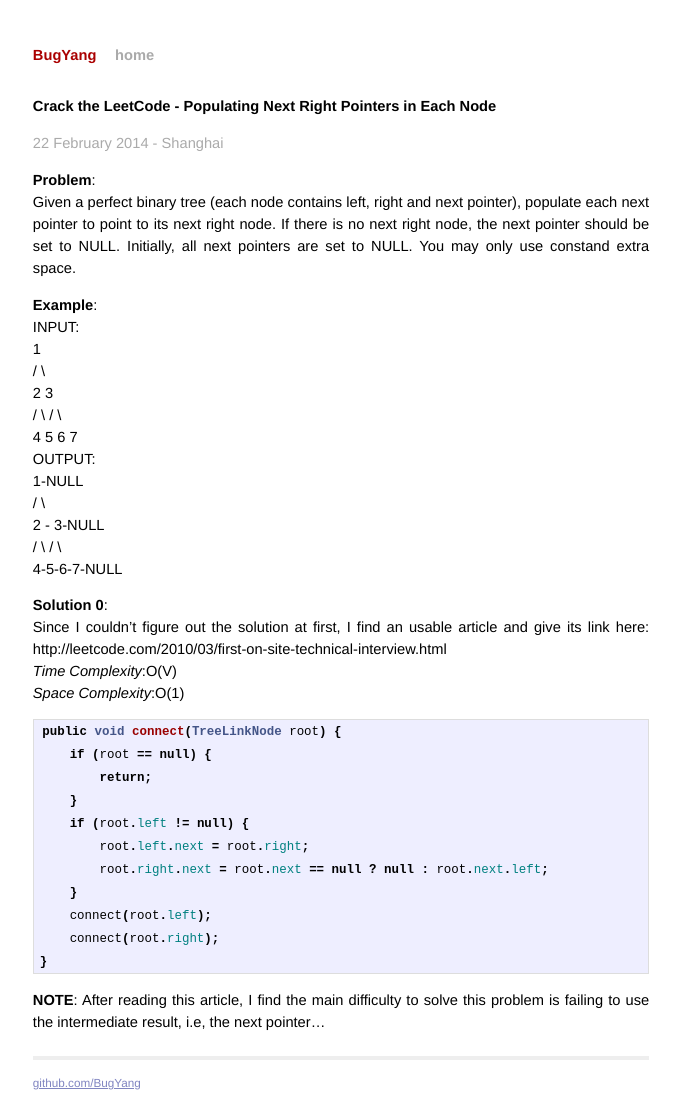
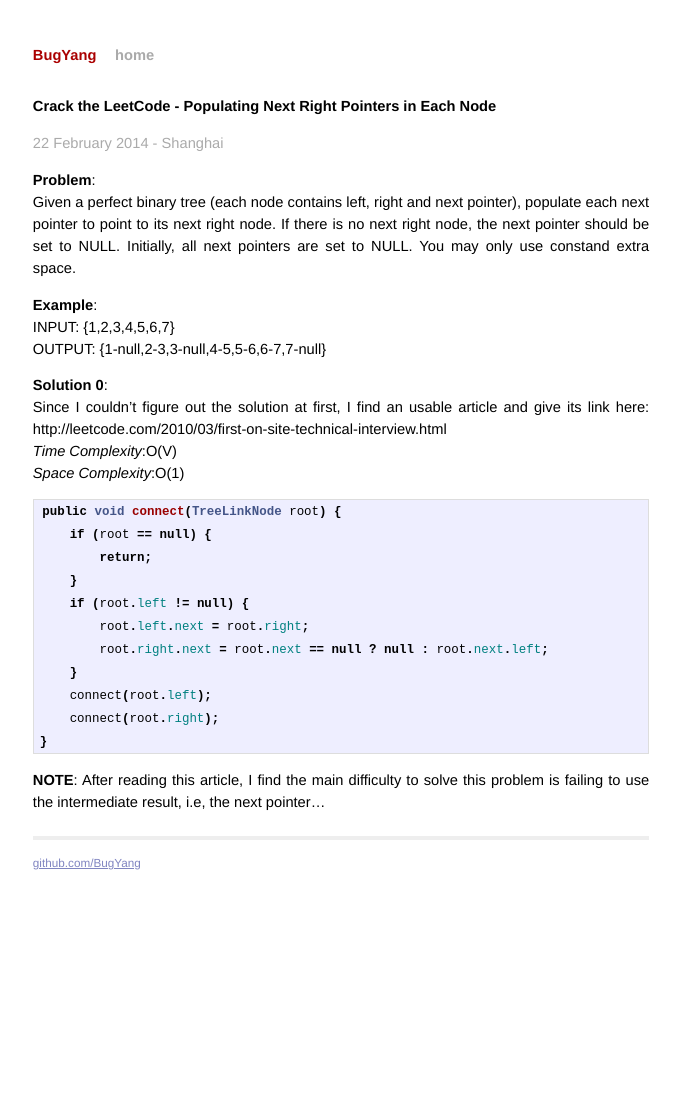
Before and after one commit to BugYang/LeetCode, a Jekyll site: the page built from _posts/2014-02-22-crack-the-leetcode-populate-nextright.md, in a window 1280 px wide. Shown: the whole page, without its empty margins (299-979 px from the left). Built offline with Jekyll 4.4.1, drawn with Linux system fonts in a browser that asks for light colours; Markdown is read by kramdown in place of the engine named in the settings; after the commit the page ends 944 px from its top, so only the background shows below that.

Commit message:
fix some tree representations

```diff
--- a/_posts/2014-02-22-crack-the-leetcode-populate-nextright.md
+++ b/_posts/2014-02-22-crack-the-leetcode-populate-nextright.md
@@ -12,18 +12,8 @@ title: Crack the LeetCode - Populating Next Right Pointers in Each Node
 Given a perfect binary tree (each node contains left, right and next pointer), populate each next pointer to point to its next right node. If there is no next right node, the next pointer should be set to NULL. Initially, all next pointers are set to NULL. You may only use constand extra space.
 
 **Example**:
-INPUT:
-    1
-   / \
-  2   3
- / \ / \
- 4 5 6 7
-OUTPUT:
-    1-NULL
-   / \
-  2 - 3-NULL
- / \ / \
- 4-5-6-7-NULL
+INPUT: {1,2,3,4,5,6,7}
+OUTPUT: {1-null,2-3,3-null,4-5,5-6,6-7,7-null}
 
 **Solution 0**:
 Since I couldn't figure out the solution at first, I find an usable article and give its link here: http://leetcode.com/2010/03/first-on-site-technical-interview.html
```
Also changed, not shown: _posts/2014-02-22-crack-the-leetcode-preorder-traversal.md (+1 -6 lines).
